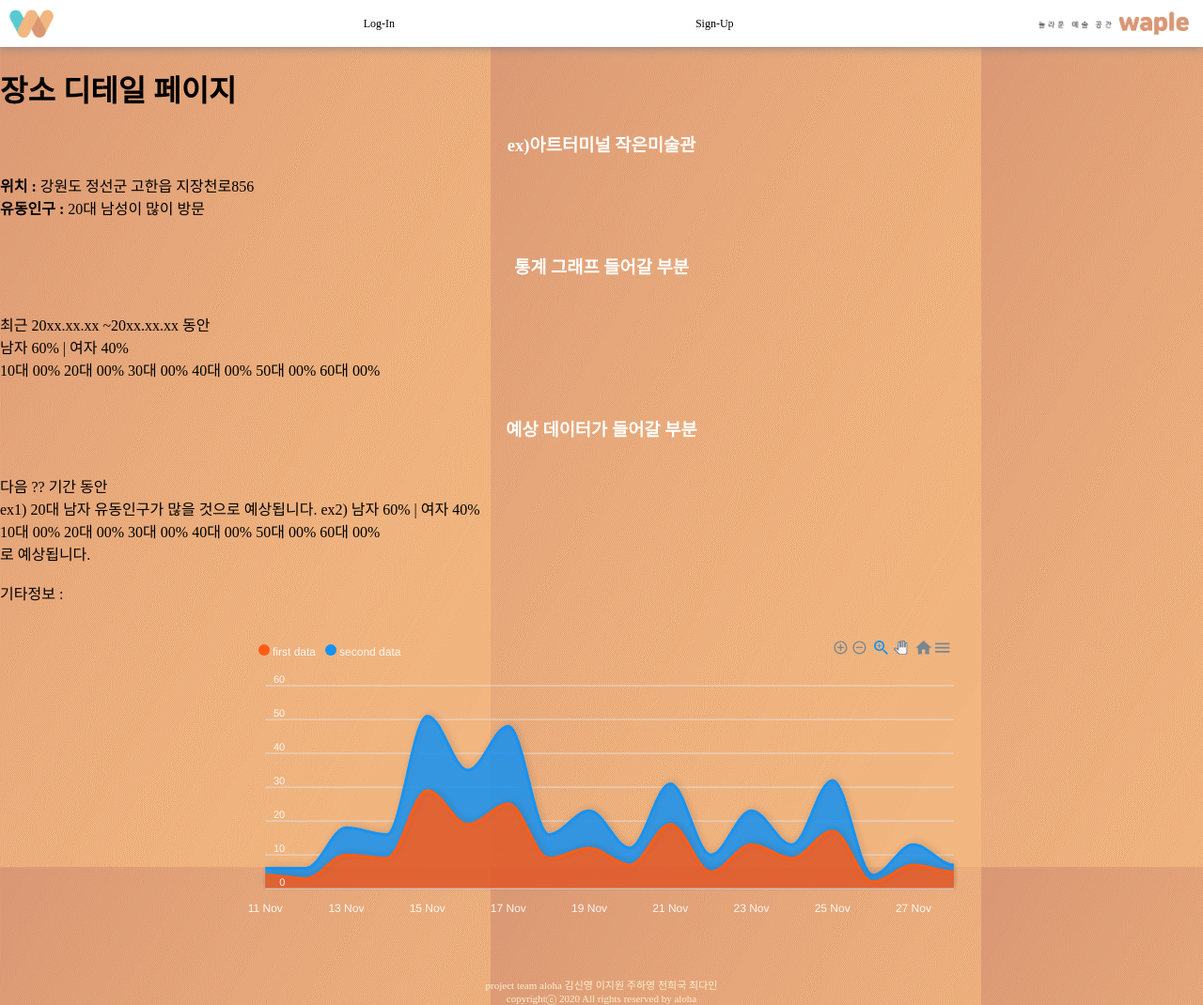
After one commit to joohayoung/waple-art_hackathon, a Django app: page /secondapp/place_deatil/ in a window 1280 px wide. The commit adds this page. Shown: the whole page at 94% size. Run offline with Django 3.2, Linux system fonts and the light colour scheme; some libraries are stand-ins or nearby versions; some web fonts are replaced.

Commit message:
place_detail

```diff
--- /dev/null
+++ b/web/artproject/secondapp/static/secondapp/place_detail.css
@@ -0,0 +1,10 @@
+#chart {
+    max-width: 760px;
+    margin: 35px auto;
+    opacity: 0.9;
+  }
+
+  #timeline-chart .apexcharts-toolbar {
+    opacity: 1;
+    border: 0;
+  }
--- /dev/null
+++ b/web/artproject/secondapp/templates/secondapp/place_detail.html
@@ -0,0 +1,78 @@
+{% extends 'base.html' %}
+{% load static %}
+
+{% block style %}
+<link rel="stylesheet" href="{% static 'secondapp/place_detail.css' %}" type="text/css">
+<script src="https://cdn.jsdelivr.net/npm/apexcharts"></script>
+{% endblock %}
+
+{% block content %}
+<h1>장소 디테일 페이지</h1>
+
+<h3>ex)아트터미널 작은미술관</h3>
+<div>
+    <b>위치 : </b> 강원도 정선군 고한읍 지장천로856<br>
+    <b> 유동인구 : </b> 20대 남성이 많이 방문<br> <br>
+    <div>
+        <h3>통계 그래프 들어갈 부분</h3> <br>
+        최근 20xx.xx.xx ~20xx.xx.xx 동안 <br>
+        남자 60%  | 여자 40% <br>
+        10대 00% 20대 00% 30대 00% 40대 00% 50대 00% 60대 00% <br>
+    </div>
+    <br>
+    <div>
+        <h3>예상 데이터가 들어갈 부분</h3>  <br>
+        다음 ?? 기간 동안  <br>
+         ex1) 20대 남자 유동인구가 많을 것으로 예상됩니다.
+         ex2) 남자 60%  | 여자 40% <br>
+         10대 00% 20대 00% 30대 00% 40대 00% 50대 00% 60대 00% <br>
+         로 예상됩니다.<br>
+    </div>
+    <br>
+    기타정보 : <br>
+</div>
+<div id="chart">
+    <div id="timeline-chart"></div>
+</div>
+<script>
+    var options = {
+      chart: {type: "area", height: 300, foreColor: "#ffffff", stacked: true,
+        dropShadow: {enabled: true, enabledSeries: [0], top: -2, left: 2, blur: 5,opacity: 0.06}},
+      colors: ['#ff540a', '#0090FF'], //차트 색상
+      stroke: {curve: "smooth",width: 3},
+      dataLabels: {enabled: false},
+      series: [
+            {name: 'first data', data: generateDayWiseTimeSeries(0, 18)},
+            {name: 'second data', data: generateDayWiseTimeSeries(1, 18)}],
+      markers: {size: 0, strokeColor: "#fff", strokeWidth: 3,
+                strokeOpacity: 1, fillOpacity: 1,hover: {size: 6}},
+      xaxis: {type: "datetime", axisBorder: {show: false},axisTicks: {show: false}},
+      yaxis: {labels: {offsetX: 14,offsetY: -5},tooltip: {enabled: true}},
+      grid: {padding: {left: -5,right: 5}},
+      tooltip: {x: {format: "dd MMM yyyy"},},
+      legend: {position: 'top', horizontalAlign: 'left'},
+      fill: { type: "solid", fillOpacity: 0.7}
+    };
+
+    var chart = new ApexCharts(document.querySelector("#timeline-chart"), options);
+
+    chart.render();
+
+    function generateDayWiseTimeSeries(s, count) {
+      var values = [
+        [4,3,10,9,29,19,25,9,12,7,19,5,13,9,17,2,7,5], //데이터
+        [2,3,8,7,22,16,23,7,11,5,12,5,10,4,15,2,6,2]
+        ];
+      var i = 0;
+      var series = [];
+      var x = new Date("11 Nov 2012").getTime();
+      while (i < count) {
+        series.push([x, values[s][i]]);
+        x += 86400000;
+        i++;
+      }
+      return series;
+    }
+</script>
+
+{% endblock %}
--- a/web/artproject/secondapp/templates/secondapp/search_place.html
+++ b/web/artproject/secondapp/templates/secondapp/search_place.html
@@ -35,7 +35,7 @@
             <option value="경상남도">경상남도</option>
             <option value="제주">제주</option>
         </select><br>
-        카테고리:
+        <strike>카테고리</strike>:
         <select name="item">
             <option value="전체">전체</option>
             <option value="전시회">전시회</option>
@@ -61,7 +61,7 @@
     </div>
     <!--로그인했을시-->
     <div id="result_container">
-        <h3>관심지역에서 많이 가는 장소</h3>
+        <h3>관심지역에서 많이 가는 장소(로그인했을경우)</h3>
         <div id="place">
             <b>장소이름</b> <br>
             위치 : 강원도 정선군 고한읍 지장천로856<br>
--- a/web/artproject/secondapp/urls.py
+++ b/web/artproject/secondapp/urls.py
@@ -5,4 +5,5 @@ app_name = 'secondapp'
 urlpatterns = [
     path('search_place/', views.search_place, name='search_place'),
     path('result/', views.result, name='result'),
+    path('place_deatil/', views.place_detail, name="place_detail"),
 ]
--- a/web/artproject/secondapp/views.py
+++ b/web/artproject/secondapp/views.py
@@ -6,3 +6,6 @@ def search_place(request):
 
 def result(request):
     return render(request, 'secondapp/search_place_result.html')
+
+def place_detail(request):
+    return render(request, 'secondapp/place_detail.html')
--- a/web/artproject/subapp/urls.py
+++ b/web/artproject/subapp/urls.py
@@ -3,7 +3,6 @@ from . import views
 
 app_name = 'subapp'
 urlpatterns = [
-    path('test/', views.test, name='test'), #127.0.0.1:8000/subapp/test
     path('search/', views.search, name='search'),
     path('result/', views.result, name='result'),
     path('detail/<int:content_pk>', views.detail, name='detail'),
--- a/web/artproject/subapp/views.py
+++ b/web/artproject/subapp/views.py
@@ -2,9 +2,6 @@ from django.shortcuts import render
 from .models import ArtInfoDB, PerformanceDB, FestivalDB, ArtWorkDB
 from django.db.models import Q, Count
 # Create your views here.
-
-def test(request):
-    return render(request, 'subapp/test.html')
 
 def search(request):
     return render(request, 'subapp/search.html')
```
Also changed, not shown: web/artproject/secondapp/templates/secondapp/search_place_result.html (+5 -4 lines), web/artproject/subapp/templates/subapp/test.html (deleted, +0 -58 lines).
